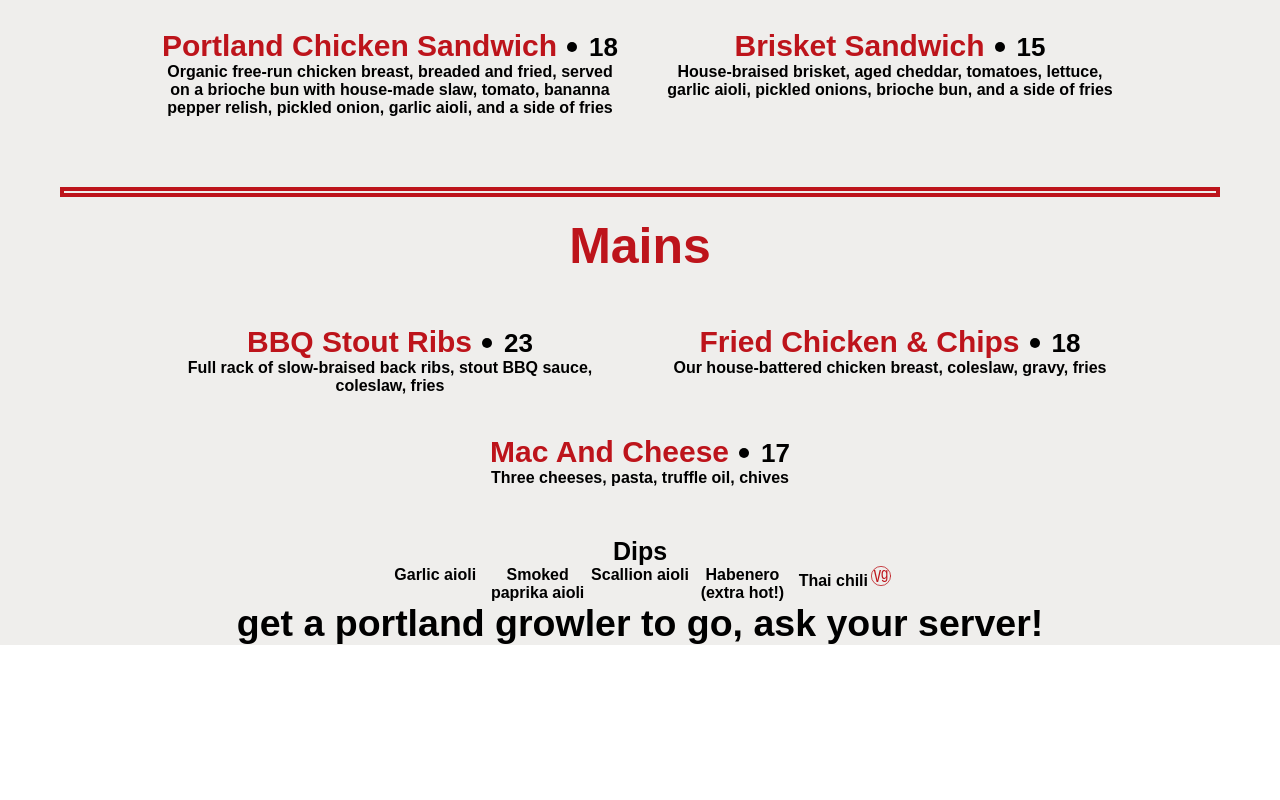
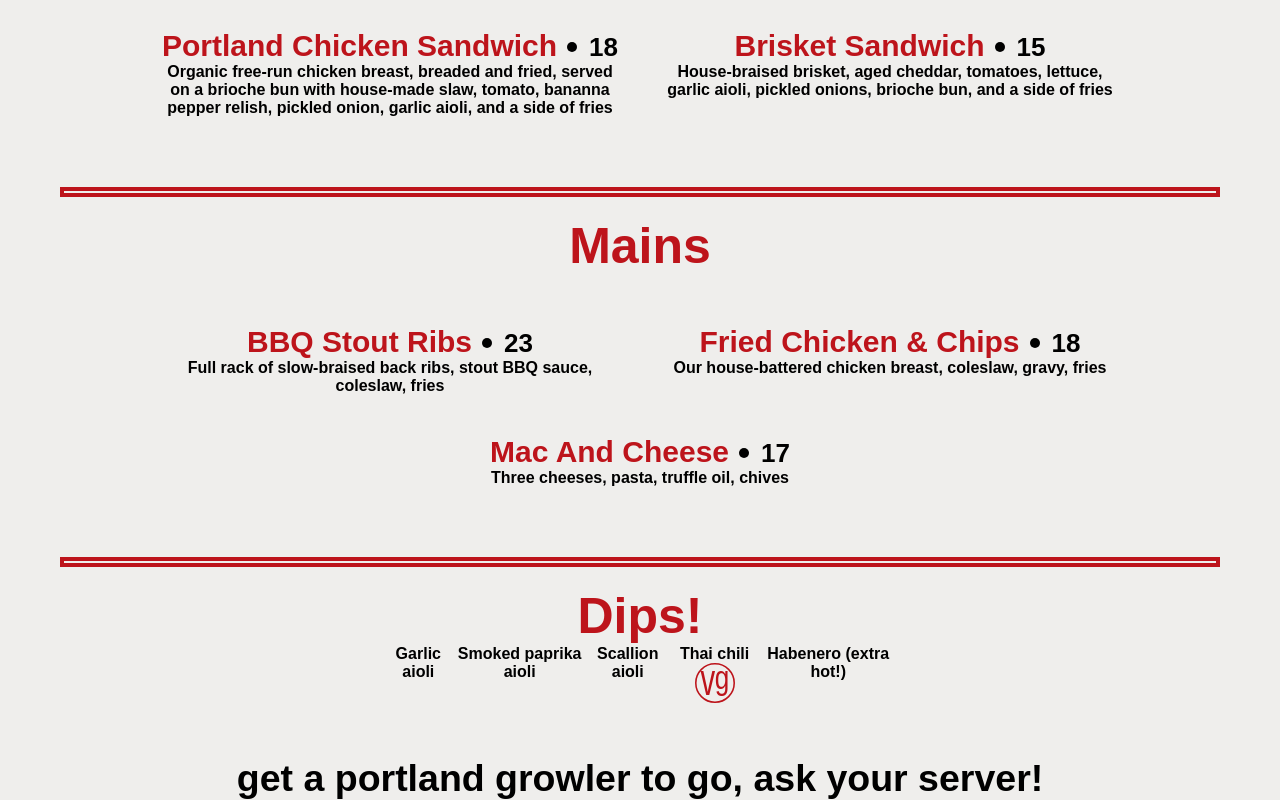
Before and after one commit to Van-Nostrand/portland-craft-menu, a React app: page / in a window 1280 px wide. Shown: the part 1327-2127 px from the top of the page. Before the commit the page ends 1972 px from the top, so only its background shows below. Built offline with nearby package versions, Linux system fonts and the light colour scheme.

Commit message:
styled to an acceptable level

```diff
--- a/src/components/Menu.js
+++ b/src/components/Menu.js
@@ -64,20 +64,19 @@ export default class Menu extends Component {
               logos={{veganlogo, vegetarianlogo, gflogo}} />
           </div>
 
+          <div className="menu__page-divider"></div>
+
           <div className="menu__section-wrapper" >
             <section className="menu-dips">
-              <h4>Dips</h4>
+              <div className="menu-section__title">Dips!</div>
               <ul className="menu-dips-list">
                 <li className="smaller-text">Garlic aioli</li>
                 <li className="smaller-text">Smoked paprika aioli</li>
                 <li className="smaller-text">Scallion aioli</li>
+                <li className="smaller-text">Thai chili<img src={veganlogo} alt="veganlogo" /></li>
                 <li className="smaller-text">Habenero (extra hot!)</li>
-                <li className="smaller-text">Thai chili<img src={veganlogo} alt="veganlogo" style={{height: "2rem",marginLeft: "0.3rem"}} /></li>
               </ul>
             </section>
-          </div>
-          <div className="legend">
-
           </div>
           <h2>get a portland growler to go, ask your server!</h2>
 
--- a/src/scss/pages/_menu.scss
+++ b/src/scss/pages/_menu.scss
@@ -195,10 +195,10 @@ section {
 // =====
 .menu-dips{
   width: 40vw;
-  margin: 0 auto;
+  margin: 0 auto 5rem auto;
 
-  h4{
-    text-align: center;
+  @include respond(tab-port){
+    width: 100%;
   }
 
   &-list{
@@ -209,7 +209,10 @@ section {
     text-align: center;
 
     li {
-      width: 15rem;
+
+      img{
+        height: 4rem;
+      }
     }
   }
 
```
Also changed, not shown: src/components/NavHat.js (+0 -34 lines).
